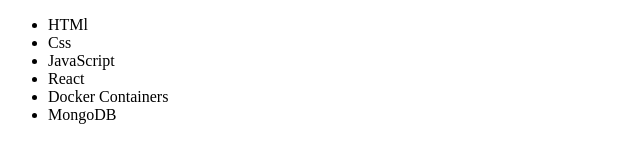
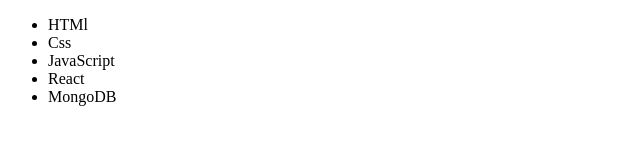
Before and after one commit to guacharo00/alura_git, a plain HTML site: page index.html in a window 1280 px wide. Shown: the whole page, without its empty margins (0-640 px from the left). Drawn offline with Linux system fonts and the light colour scheme.

Commit message:
removing docker

```diff
--- a/index.html
+++ b/index.html
@@ -12,7 +12,6 @@
   	<li>Css</li>
   	<li>JavaScript</li>
   	<li>React</li>
-  	<li>Docker Containers</li>
   	<li>MongoDB</li>
   </ul>
 </body>
```
